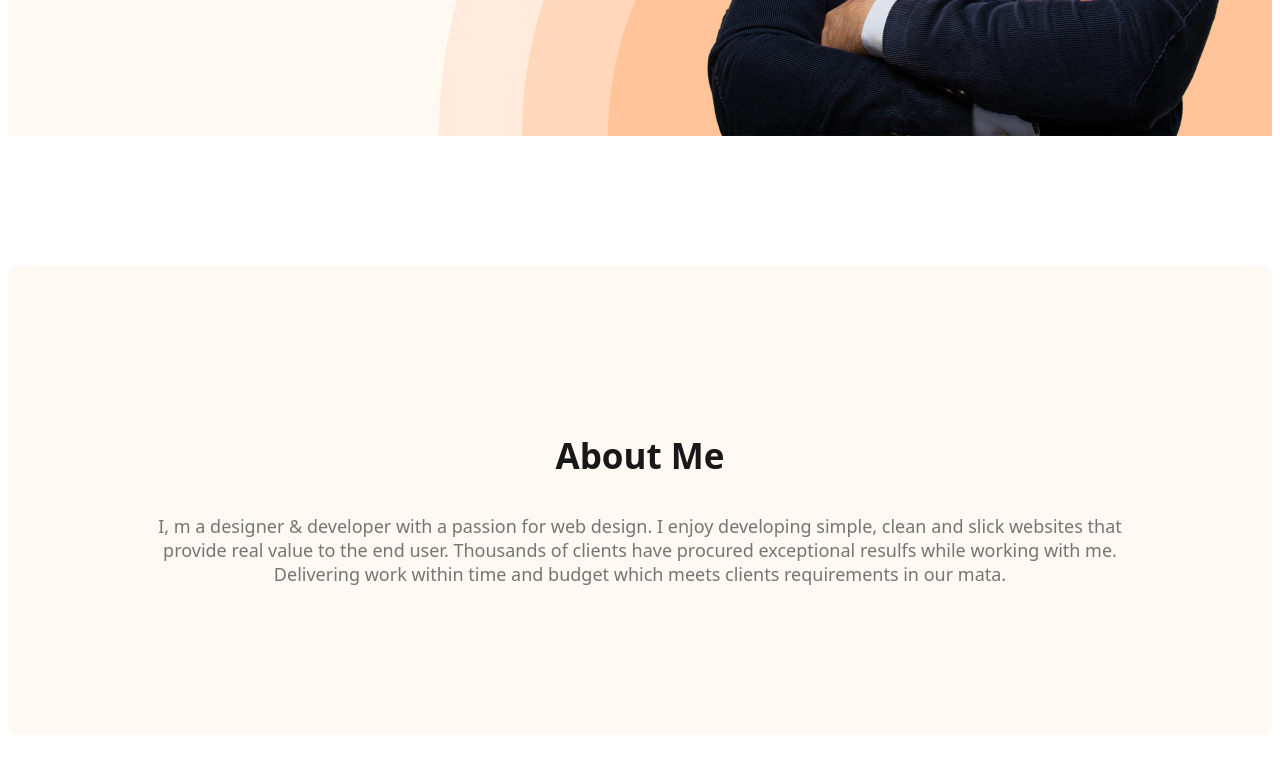
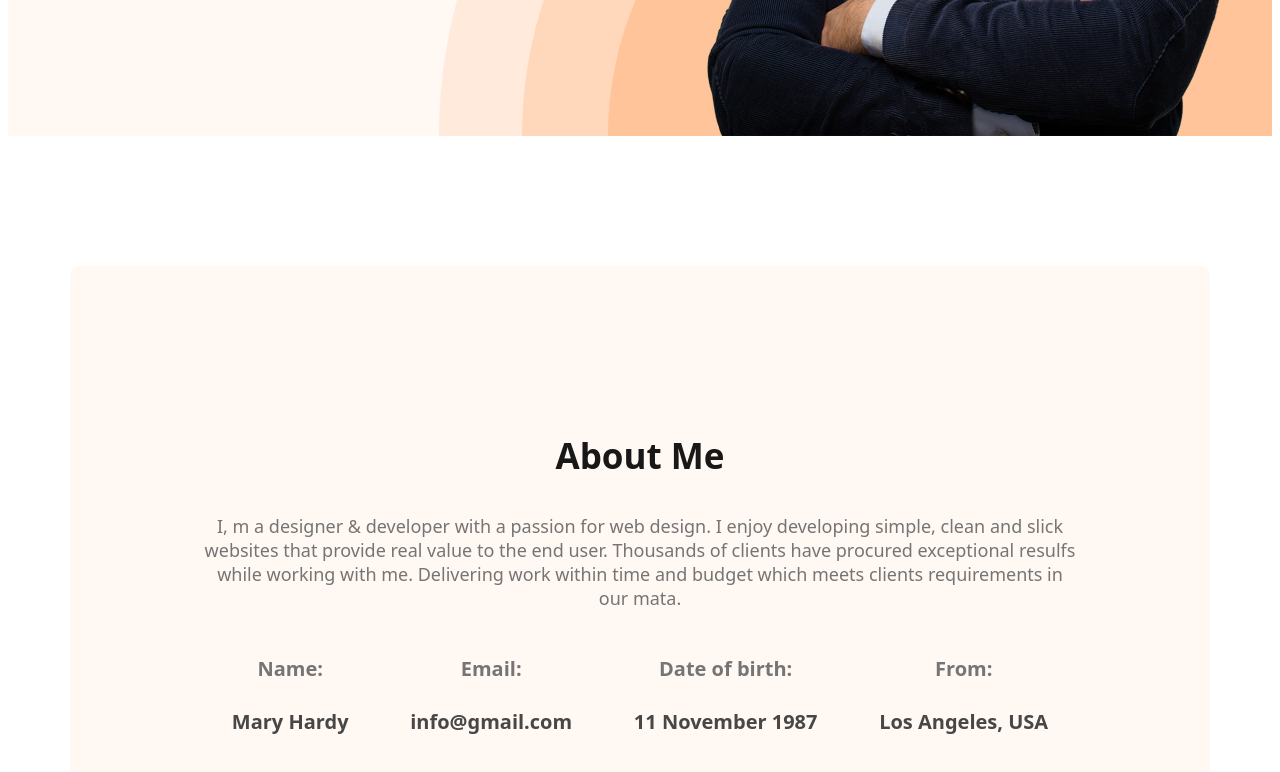
Before and after one commit to alaminsaleh/developer-portfolio, a plain HTML site: page index.html in a window 1280 px wide. Shown: the part 729-1501 px from the top of the page. Drawn offline with Linux system fonts and the light colour scheme.

Commit message:
added about information

```diff
--- a/index.html
+++ b/index.html
@@ -43,7 +43,31 @@
             <p class="section-description">
                 I, m a designer & developer with a passion for web design. I enjoy developing simple, clean and slick websites that provide real value to the end user. Thousands of clients have procured exceptional resulfs while working with me. Delivering work within time and budget which meets clients requirements in our mata.
             </p>
+            <div class="about-info-container">
+                <!-- .about-info*4>h4.info-title+p.info-description -->
+                <div class="about-info">
+                    <h4 class="info-title">Name:</h4>
+                    <p class="info-description">Mary Hardy</p>
+                </div>
+                <div class="about-info">
+                    <h4 class="info-title">Email:</h4>
+                    <p class="info-description">info@gmail.com</p>
+                </div>
+                <div class="about-info">
+                    <h4 class="info-title">Date of birth:</h4>
+                    <p class="info-description">11 November 1987
+
+                    </p>
+                </div>
+                <div class="about-info">
+                    <h4 class="info-title">From:</h4>
+                    <p class="info-description">Los Angeles, USA</p>
+                </div>
+            </div>
         </section>
+
+
+
 
     </main>
 
--- a/styles/portfolio.css
+++ b/styles/portfolio.css
@@ -116,6 +116,29 @@ nav a{
 }
 
 /* Main sections styles */
+main{
+    max-width: 1140px;
+    margin: 0px auto;
+}
+
+.about-info-container{
+    display:flex;
+    justify-content: space-around;
+}
+
+.about-info{
+    text-align: center;
+}
+.info-title{
+    color:#757575;
+    font-size: 20px;
+}
+
+.info-description{
+    color:#474747;
+    font-size: 20px;
+    font-weight: bold;
+}
 
 /* about section styles */
 .about{
```
